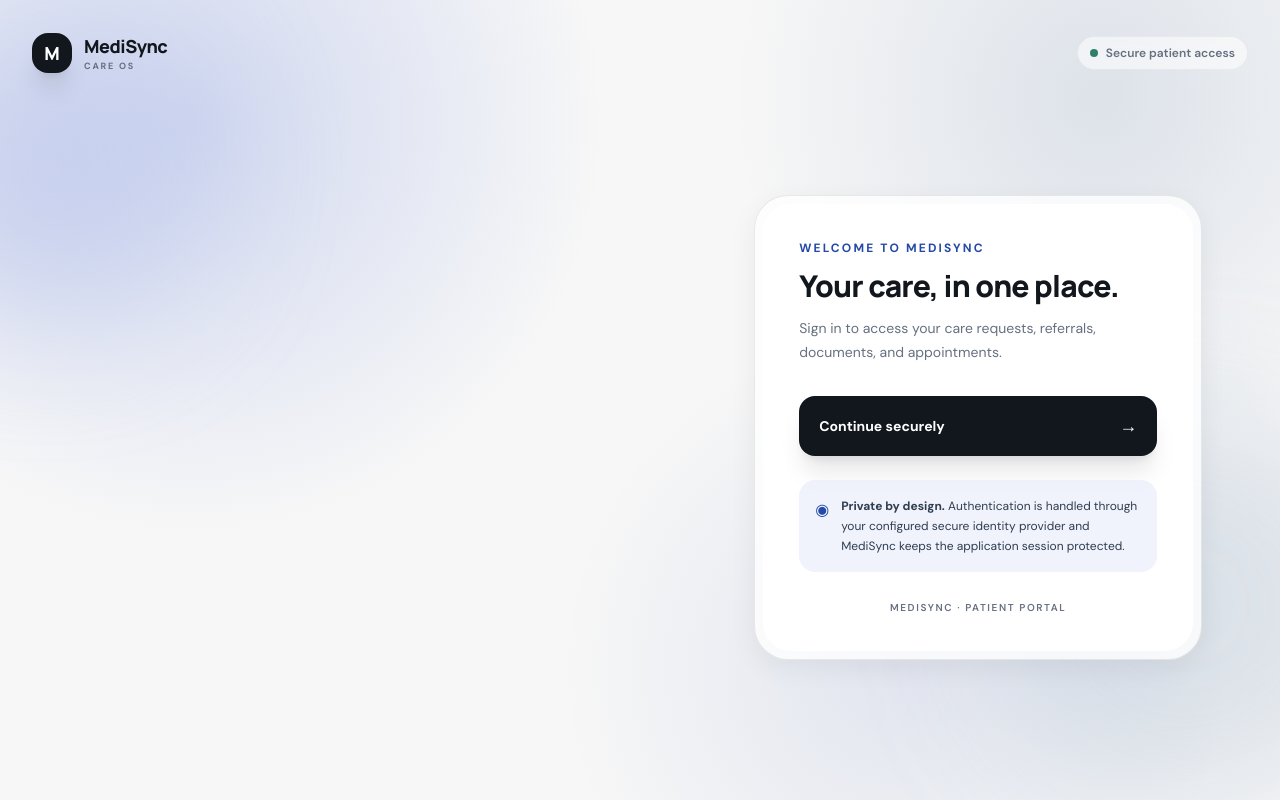
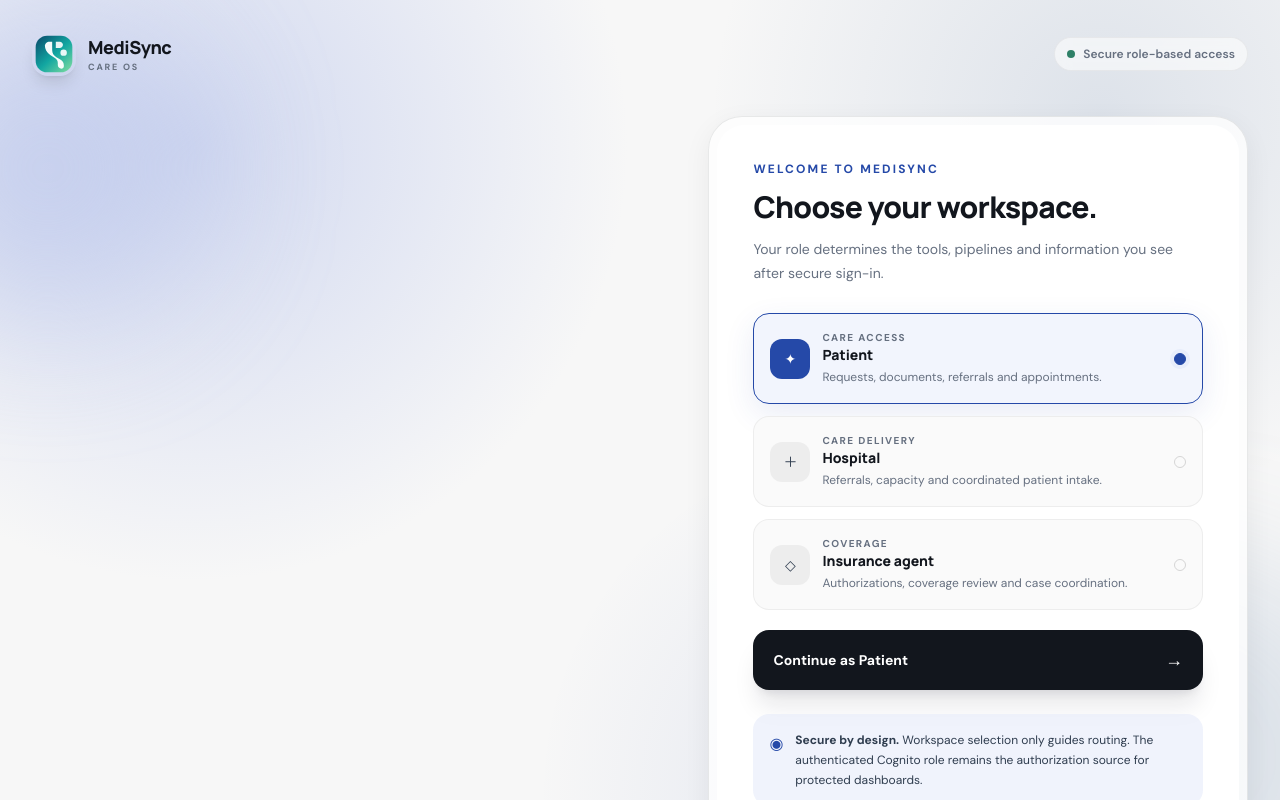
Before and after one commit to Sanjeev7673/Medisync-Os, a Next.js app: page /login in a window 1280 px wide. Shown: the top 800 px of the page. Built offline with nearby package versions, Linux system fonts and the light colour scheme.

Commit message:
Build role-aware MediSync sign-in experience

```diff
--- a/app/login/page.tsx
+++ b/app/login/page.tsx
@@ -1,38 +1,65 @@
 "use client";
 
+import Image from "next/image";
 import { useSearchParams } from "next/navigation";
-import { Suspense } from "react";
+import { Suspense, useMemo, useState } from "react";
+
+type Role = "patient" | "hospital" | "insurance_agent";
+
+const roles: { id: Role; label: string; eyebrow: string; description: string; icon: string }[] = [
+  { id: "patient", label: "Patient", eyebrow: "Care access", description: "Requests, documents, referrals and appointments.", icon: "✦" },
+  { id: "hospital", label: "Hospital", eyebrow: "Care delivery", description: "Referrals, capacity and coordinated patient intake.", icon: "＋" },
+  { id: "insurance_agent", label: "Insurance agent", eyebrow: "Coverage", description: "Authorizations, coverage review and case coordination.", icon: "◇" },
+];
 
 function LoginForm() {
   const searchParams = useSearchParams();
+  const [role, setRole] = useState<Role>("patient");
   const error = searchParams.get("error");
+  const selected = searchParams.get("selected");
+  const actual = searchParams.get("actual");
+
+  const errorMessage = useMemo(() => {
+    if (error === "role_mismatch") {
+      const selectedLabel = roles.find((item) => item.id === selected)?.label ?? "selected workspace";
+      const actualLabel = roles.find((item) => item.id === actual)?.label ?? actual ?? "your authorized workspace";
+      return `This account is authorized for ${actualLabel}, not ${selectedLabel}. Choose the matching workspace and sign in again.`;
+    }
+    if (error === "oauth_state") return "Your secure sign-in session expired. Please start again.";
+    if (error === "oauth_token") return "The identity provider could not complete sign-in. Please try again.";
+    if (error) return "Authentication could not be completed. Please try again.";
+    return null;
+  }, [actual, error, selected]);
 
   return (
     <main className="mesh-bg relative min-h-screen overflow-hidden px-5 py-6 text-[var(--ink)] md:px-8 md:py-8">
       <div className="mesh-orb absolute -left-24 top-10 h-72 w-72 rounded-full bg-[#B9C5EC]/60 blur-3xl" />
       <div className="mesh-orb-delay absolute -right-24 bottom-0 h-96 w-96 rounded-full bg-[#758FB5]/20 blur-3xl" />
       <nav className="relative z-10 mx-auto flex max-w-7xl items-center justify-between">
-        <div className="flex items-center gap-3"><div className="flex h-10 w-10 items-center justify-center rounded-2xl bg-[var(--ink)] text-white shadow-xl"><span className="font-display text-lg font-extrabold">M</span></div><div><p className="font-display text-lg font-extrabold tracking-tight">MediSync</p><p className="text-[9px] font-bold uppercase tracking-[.2em] text-[var(--muted)]">Care OS</p></div></div>
-        <div className="hidden items-center gap-2 rounded-full border border-black/5 bg-white/55 px-3 py-2 text-xs font-semibold text-[var(--muted)] backdrop-blur md:flex"><span className="h-2 w-2 rounded-full bg-[var(--success)]" /> Secure patient access</div>
+        <div className="flex items-center gap-3"><Image src="/medisync-mark.svg" alt="MediSync" width={44} height={44} className="rounded-2xl shadow-lg" /><div><p className="font-display text-lg font-extrabold tracking-tight">MediSync</p><p className="text-[9px] font-bold uppercase tracking-[.2em] text-[var(--muted)]">Care OS</p></div></div>
+        <div className="hidden items-center gap-2 rounded-full border border-black/5 bg-white/55 px-3 py-2 text-xs font-semibold text-[var(--muted)] backdrop-blur md:flex"><span className="h-2 w-2 rounded-full bg-[var(--success)]" /> Secure role-based access</div>
       </nav>
       <section className="relative z-10 mx-auto grid min-h-[calc(100vh-92px)] max-w-7xl items-center gap-10 py-10 lg:grid-cols-[1.05fr_.95fr] lg:gap-20">
         <div className="reveal hidden lg:block">
           <p className="mb-5 inline-flex items-center gap-2 rounded-full border border-black/5 bg-white/60 px-4 py-2 text-xs font-bold uppercase tracking-[.16em] text-[var(--care)] backdrop-blur">AI-assisted · Human-led care</p>
           <h1 className="max-w-2xl font-display text-6xl font-extrabold leading-[.98] tracking-[-.045em] xl:text-7xl">Healthcare coordination that feels <span className="text-[var(--care)]">human.</span></h1>
-          <p className="mt-7 max-w-xl text-lg leading-8 text-[var(--muted-strong)]">One calm place to share a request, follow specialist review, coordinate referrals, and stay on top of your next step.</p>
+          <p className="mt-7 max-w-xl text-lg leading-8 text-[var(--muted-strong)]">One connected care network where patients, hospitals and insurance teams can move the right information to the right next step.</p>
           <div className="relative mt-12 h-44 max-w-xl">
             <div className="float-card glass absolute left-0 top-5 w-64 rounded-3xl p-4"><div className="flex items-center gap-3"><div className="h-10 w-10 rounded-2xl bg-[var(--care-soft)] text-center leading-10">✦</div><div><p className="text-xs font-bold text-[var(--muted)]">AI routing</p><p className="font-display text-sm font-bold">Cardiology request</p></div></div><div className="mt-4 h-1.5 overflow-hidden rounded-full bg-black/5"><div className="h-full w-3/4 rounded-full bg-[var(--care)]" /></div></div>
-            <div className="float-card-delay glass absolute right-2 top-0 w-56 rounded-3xl p-4"><p className="text-xs font-bold text-[var(--muted)]">Care journey</p><div className="mt-3 flex items-center gap-2"><span className="h-7 w-7 rounded-full bg-[var(--success-soft)] text-center text-xs leading-7 text-[var(--success)]">✓</span><span className="h-px flex-1 bg-[var(--blue-soft)]"/><span className="h-7 w-7 rounded-full bg-[var(--care-soft)] text-center text-xs leading-7 text-[var(--care)]">2</span><span className="h-px flex-1 bg-black/10"/><span className="h-7 w-7 rounded-full bg-black/5 text-center text-xs leading-7 text-[var(--muted)]">3</span></div></div>
+            <div className="float-card-delay glass absolute right-2 top-0 w-56 rounded-3xl p-4"><p className="text-xs font-bold text-[var(--muted)]">Connected workflow</p><div className="mt-3 flex items-center gap-2"><span className="h-7 w-7 rounded-full bg-[var(--success-soft)] text-center text-xs leading-7 text-[var(--success)]">✓</span><span className="h-px flex-1 bg-[var(--blue-soft)]"/><span className="h-7 w-7 rounded-full bg-[var(--care-soft)] text-center text-xs leading-7 text-[var(--care)]">2</span><span className="h-px flex-1 bg-black/10"/><span className="h-7 w-7 rounded-full bg-black/5 text-center text-xs leading-7 text-[var(--muted)]">3</span></div></div>
           </div>
         </div>
-        <div className="reveal reveal-delay-1 mx-auto w-full max-w-md">
+        <div className="reveal reveal-delay-1 mx-auto w-full max-w-xl">
           <div className="glass rounded-[34px] p-2 shadow-[0_28px_90px_rgba(18,22,29,.14)]">
             <div className="rounded-[28px] bg-white p-7 sm:p-9">
-              <div className="mb-8"><p className="text-xs font-bold uppercase tracking-[.18em] text-[var(--care)]">Welcome to MediSync</p><h2 className="mt-3 font-display text-3xl font-extrabold tracking-tight">Your care, in one place.</h2><p className="mt-3 text-sm leading-6 text-[var(--muted)]">Sign in to access your care requests, referrals, documents, and appointments.</p></div>
-              <a href="/api/auth/login" className="group flex w-full items-center justify-between rounded-2xl bg-[var(--ink)] px-5 py-4 text-sm font-bold text-white shadow-xl shadow-slate-900/10 transition-transform hover:-translate-y-0.5"><span>Continue securely</span><span className="text-lg transition-transform group-hover:translate-x-1">→</span></a>
-              {error && <div className="mt-4 rounded-2xl bg-[var(--danger-soft)] px-4 py-3 text-xs font-semibold text-[var(--danger)]">Authentication could not be completed. Please try again.</div>}
-              <div className="mt-6 flex items-start gap-3 rounded-2xl bg-[var(--care-soft)]/65 p-4"><span className="mt-0.5 text-[var(--care)]">◉</span><p className="text-xs leading-5 text-[var(--muted-strong)]"><strong>Private by design.</strong> Authentication is handled through your configured secure identity provider and MediSync keeps the application session protected.</p></div>
-              <p className="mt-7 text-center text-[10px] font-semibold uppercase tracking-[.16em] text-[var(--muted)]">MediSync · Patient Portal</p>
+              <div className="mb-7"><p className="text-xs font-bold uppercase tracking-[.18em] text-[var(--care)]">Welcome to MediSync</p><h2 className="mt-3 font-display text-3xl font-extrabold tracking-tight">Choose your workspace.</h2><p className="mt-3 text-sm leading-6 text-[var(--muted)]">Your role determines the tools, pipelines and information you see after secure sign-in.</p></div>
+              <div className="grid gap-3">
+                {roles.map((item) => <button key={item.id} type="button" onClick={() => setRole(item.id)} className={`group rounded-2xl border p-4 text-left transition-all hover:-translate-y-0.5 ${role === item.id ? "border-[var(--care)] bg-[var(--care-soft)]/55 shadow-[0_10px_30px_rgba(37,73,168,.10)]" : "border-black/5 bg-[#FAFAFA] hover:border-black/10"}`}><div className="flex items-center gap-3"><span className={`flex h-10 w-10 items-center justify-center rounded-xl text-sm ${role === item.id ? "bg-[var(--care)] text-white" : "bg-black/5 text-[var(--muted-strong)]"}`}>{item.icon}</span><div className="min-w-0 flex-1"><p className="text-[10px] font-bold uppercase tracking-[.14em] text-[var(--muted)]">{item.eyebrow}</p><p className="font-display text-sm font-extrabold">{item.label}</p><p className="mt-0.5 text-xs leading-5 text-[var(--muted)]">{item.description}</p></div><span className={`h-3 w-3 rounded-full border ${role === item.id ? "border-[var(--care)] bg-[var(--care)] ring-4 ring-[var(--care-soft)]" : "border-black/15"}`} /></div></button>)}
+              </div>
+              <a href={`/api/auth/login?role=${role}`} className="group mt-5 flex w-full items-center justify-between rounded-2xl bg-[var(--ink)] px-5 py-4 text-sm font-bold text-white shadow-xl shadow-slate-900/10 transition-transform hover:-translate-y-0.5"><span>Continue as {roles.find((item) => item.id === role)?.label}</span><span className="text-lg transition-transform group-hover:translate-x-1">→</span></a>
+              {errorMessage && <div className="mt-4 rounded-2xl bg-[var(--danger-soft)] px-4 py-3 text-xs font-semibold leading-5 text-[var(--danger)]">{errorMessage}</div>}
+              <div className="mt-6 flex items-start gap-3 rounded-2xl bg-[var(--care-soft)]/65 p-4"><span className="mt-0.5 text-[var(--care)]">◉</span><p className="text-xs leading-5 text-[var(--muted-strong)]"><strong>Secure by design.</strong> Workspace selection only guides routing. The authenticated Cognito role remains the authorization source for protected dashboards.</p></div>
+              <p className="mt-7 text-center text-[10px] font-semibold uppercase tracking-[.16em] text-[var(--muted)]">MediSync · Connected healthcare network</p>
             </div>
           </div>
         </div>
```
